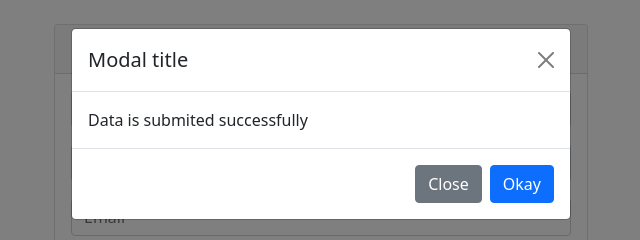
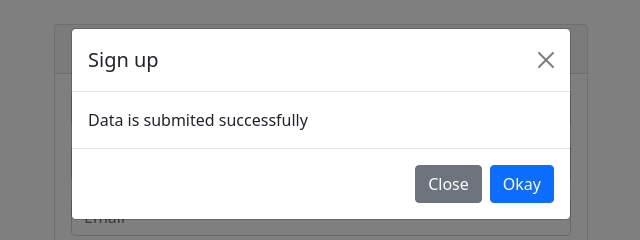
Before and after one commit to GaetanNDAYAMBAJE/my-bootstrap, a plain HTML site: page index.html in a window 1280 px wide. Both pictures are taken after a click on the input "Sign up". Shown: the top 240 px of the page, 319-959 px from the left. Drawn offline with Linux system fonts and the light colour scheme.

Commit message:
my project

```diff
--- a/index.html
+++ b/index.html
@@ -56,7 +56,7 @@
         <div class="modal-dialog">
           <div class="modal-content">
             <div class="modal-header">
-              <h5 class="modal-title" id="exampleModalLabel">Modal title</h5>
+              <h5 class="modal-title" id="exampleModalLabel">Sign up</h5>
               <button type="button" class="btn-close" data-bs-dismiss="modal" aria-label="Close"></button>
             </div>
             <div class="modal-body">
```
